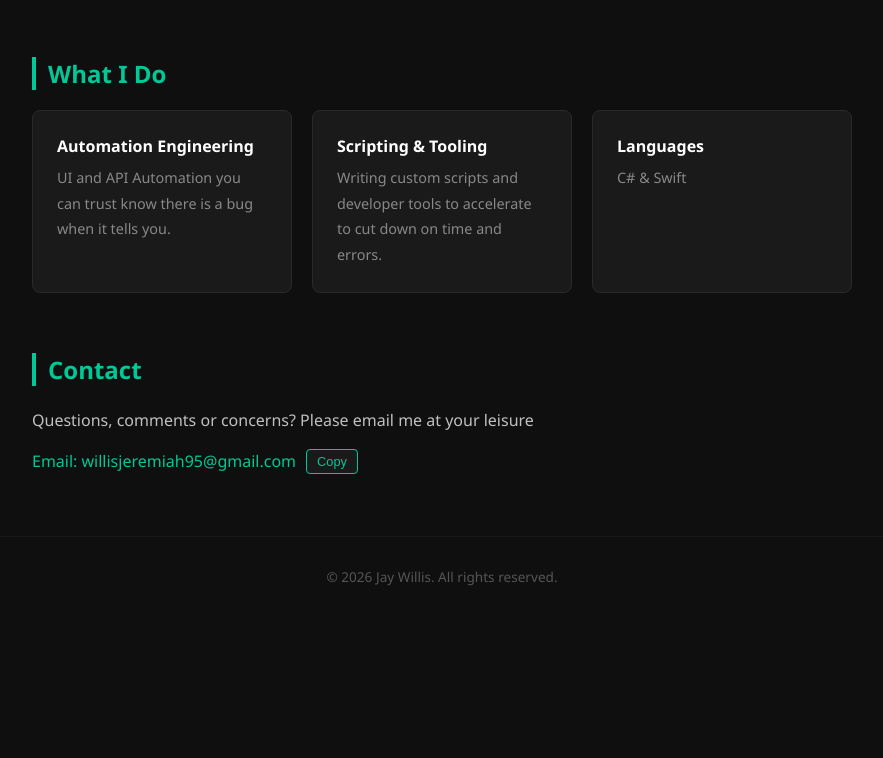
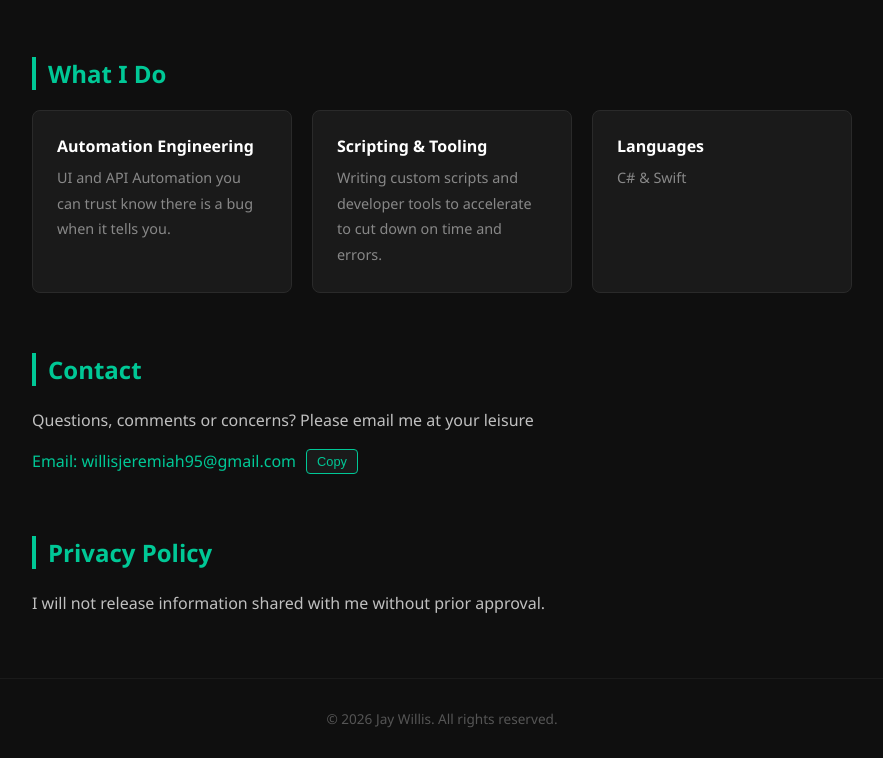
Before and after one commit to HeadshotGod/HeadshotGod.github.io, a plain HTML site: page index.html in a window 1280 px wide. Shown: the part 395-1153 px from the top of the page, without its empty margins (198-1081 px from the left). Before the commit the page ends 1011 px from the top, so only its background shows below. Drawn offline with Linux system fonts and the light colour scheme.

Commit message:
Update index.html

```diff
--- a/index.html
+++ b/index.html
@@ -143,6 +143,13 @@
         <button onclick="navigator.clipboard.writeText('willisjeremiah95@gmail.com').then(() => { this.textContent = 'Copied!'; setTimeout(() => this.textContent = 'Copy', 2000); })" style="background: #1a1a1a; border: 1px solid #00c896; color: #00c896; padding: 4px 10px; border-radius: 4px; cursor: pointer; font-size: 0.8rem;">Copy</button>
       </p>
     </section>
+
+    <section>
+      <h2>Privacy Policy</h2>
+        <p>
+          I will not release information shared with me without prior approval.
+        </p>
+    </section>
   </main>
 
   <footer>
```
